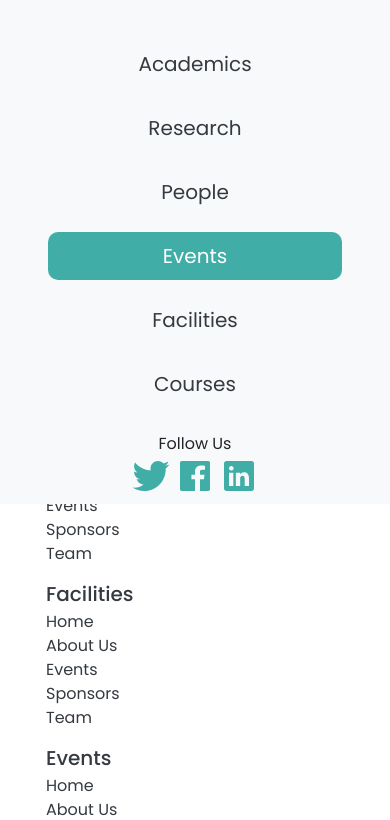
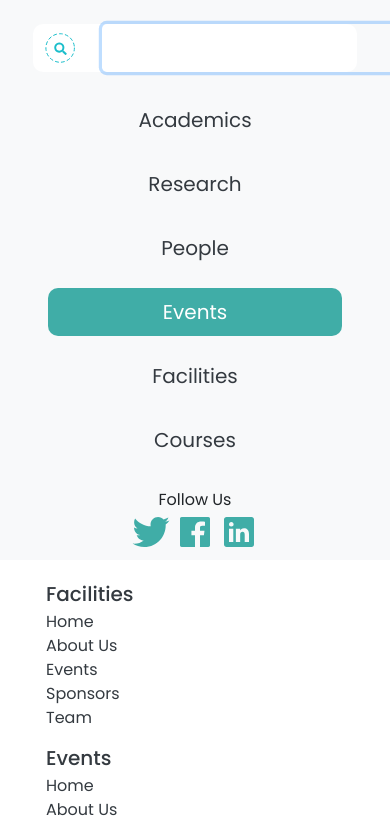
Before and after one commit to rishi-raj-jain/HCD-IIITD, a Flask app: page / in a window 390 px wide, after a click that opens the changed part. Shown: the part 60-880 px from the top of the page. Run offline with Flask 2, Linux system fonts and the light colour scheme; some libraries are stand-ins or nearby versions.

Commit message:
Updated Navbar

```diff
--- a/templates/404.html
+++ b/templates/404.html
@@ -86,6 +86,6 @@ fill="#707173" stroke="none">
 206 -24 12 -629 14 -4356 14 -4085 0 -4329 -1 -4350 -18z"/>
 </g>
 </svg>
-<p class="h5 text-gray"><b>Oops!</b> Looks like you are lost go back to <a href="/" class="text-success border-bottom border-dark">Home</a>?</p>
+<p class="h5 text-gray"><b>Oops!</b> Looks like you are lost go back to <a href="/" class="text-success border-bottom border-dark" style="text-decoration: none;">Home</a>?</p>
 </div>
 {% endblock %}
--- a/templates/base.html
+++ b/templates/base.html
@@ -38,6 +38,9 @@
             ::-webkit-scrollbar-thumb:hover{background:#d5d7da}
             .text-pointer{
                 cursor: pointer;
+            }
+            .no-transform{
+                text-decoration: none;
             }
         </style>
     </head>
--- a/templates/nav.html
+++ b/templates/nav.html
@@ -22,8 +22,18 @@
     </div>
     <div id="menu" class="animated fadeIn faster container-fluid bg-light px-5 py-2" style="position: absolute; top: 60px;">
         <div class="row">
+            <div class="col-12 mt-3 d-sm-none text-center bg-white" style="border-radius: 10px;">
+                <div class="row">
+                    <div class="col-2 d-flex align-items-center justify-content-center">
+                        <img src="../static/images/search.svg" style="height: 30px;" alt="Search Bar">
+                    </div>
+                    <div class="col-10">
+                        <input class="animated fadeIn faster btn btn-lg no-transform text-gray" type="text">
+                    </div>
+                </div>
+            </div>
             <div class="col-12 col-sm-4 col-lg-3">
-                <ul class="list-unstyled py-2 mt-2 text-center">
+                <ul class="list-unstyled py-2 text-center">
                     {% for option in menu_value %}
                         <li class="mt-3">
                             <button onclick="openmenu('{{option.number}}')" class="menu-option-{{option.number}} btn btn-block btn-white btn-lg text-pointer" style="border-radius: 10px;">
```
